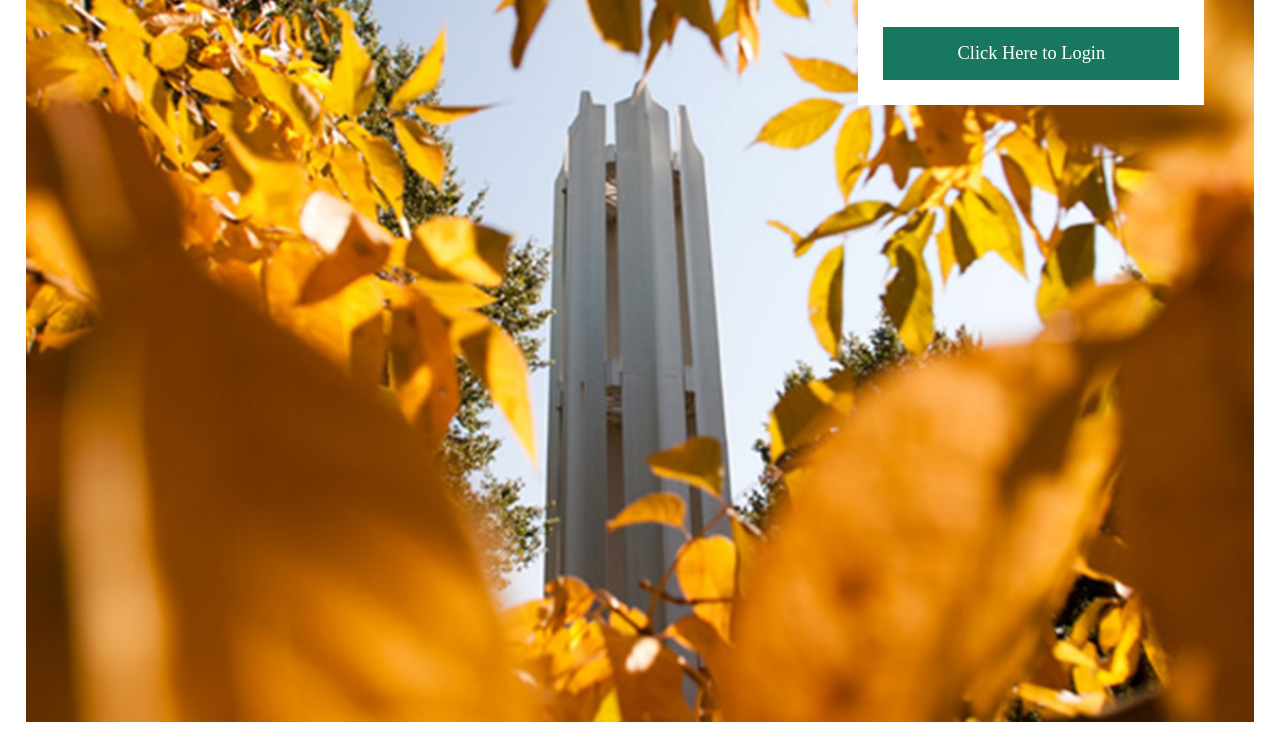
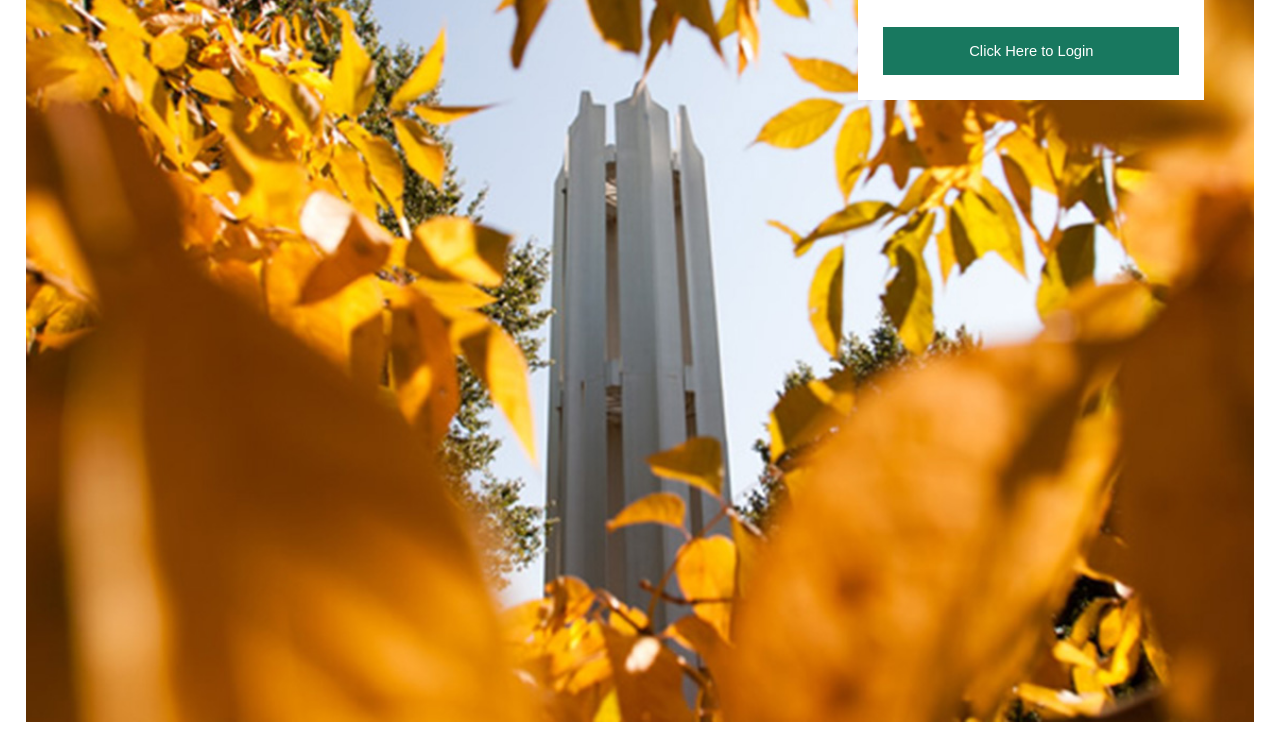
Before and after one commit to 334Fa22/client-project-group6bradburykunkellooker, a plain HTML site: page index.html in a window 1280 px wide. Shown: the part 247-991 px from the top of the page. Drawn offline with Linux system fonts and the light colour scheme; files that its build step writes are made by us from their sources.

Commit message:
button again

```diff
--- a/css/style.css
+++ b/css/style.css
@@ -297,6 +297,8 @@ input[type=text]:focus, input[type=password]:focus {
 /* Set a style for the submit button */
 .btn {
   background-color: #006a4e;
+  font-family: sans-serif;
+  font-size: 0.8em;
   color: white;
   padding: 16px 20px;
   border: none;
```
